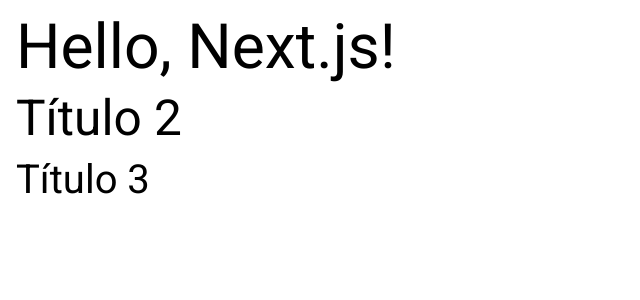
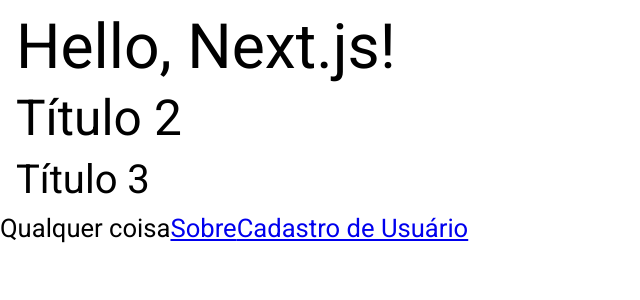
Before and after one commit to rayanfelipe260107/rayan-aula-web-19-02, a Next.js app: page / in a window 1280 px wide. Shown: the top 300 px of the page, without its empty margins (0-640 px from the left). Built offline with nearby package versions, Linux system fonts and the light colour scheme.

Commit message:
Aula de links das telas

```diff
--- a/app/page.tsx
+++ b/app/page.tsx
@@ -1,9 +1,16 @@
+import Link from "next/link";
+
 export default function Page() {
   return(
     <>
     <h1>Hello, Next.js!</h1>
     <h2>Título 2</h2>
     <h3>Título 3</h3>
+    Qualquer coisa
+
+
+    <Link href={'/sobre'}>Sobre</Link>
+    <Link href={'/cadusuario'}>Cadastro de Usuário</Link>
     </>
   )
 }
```
Also changed, not shown: app/cadusuario/page.tsx (added, +8 -0 lines), app/sobre/page.tsx (added, +8 -0 lines).
